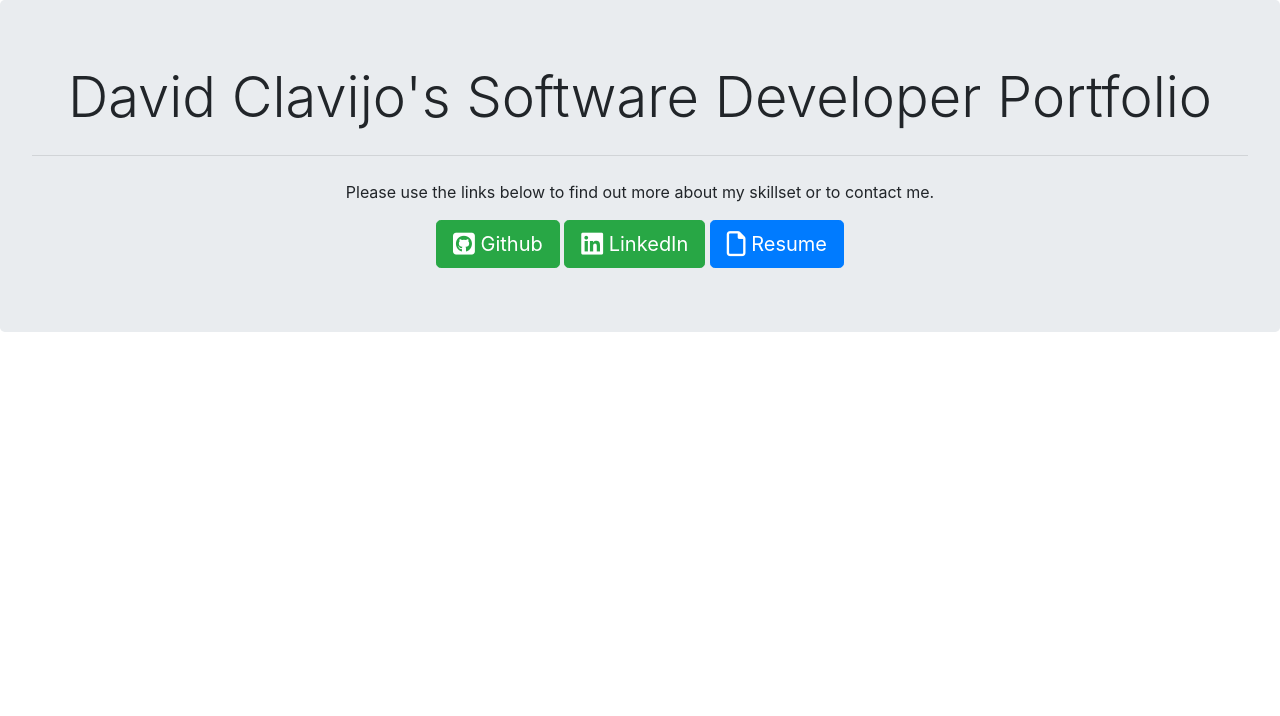
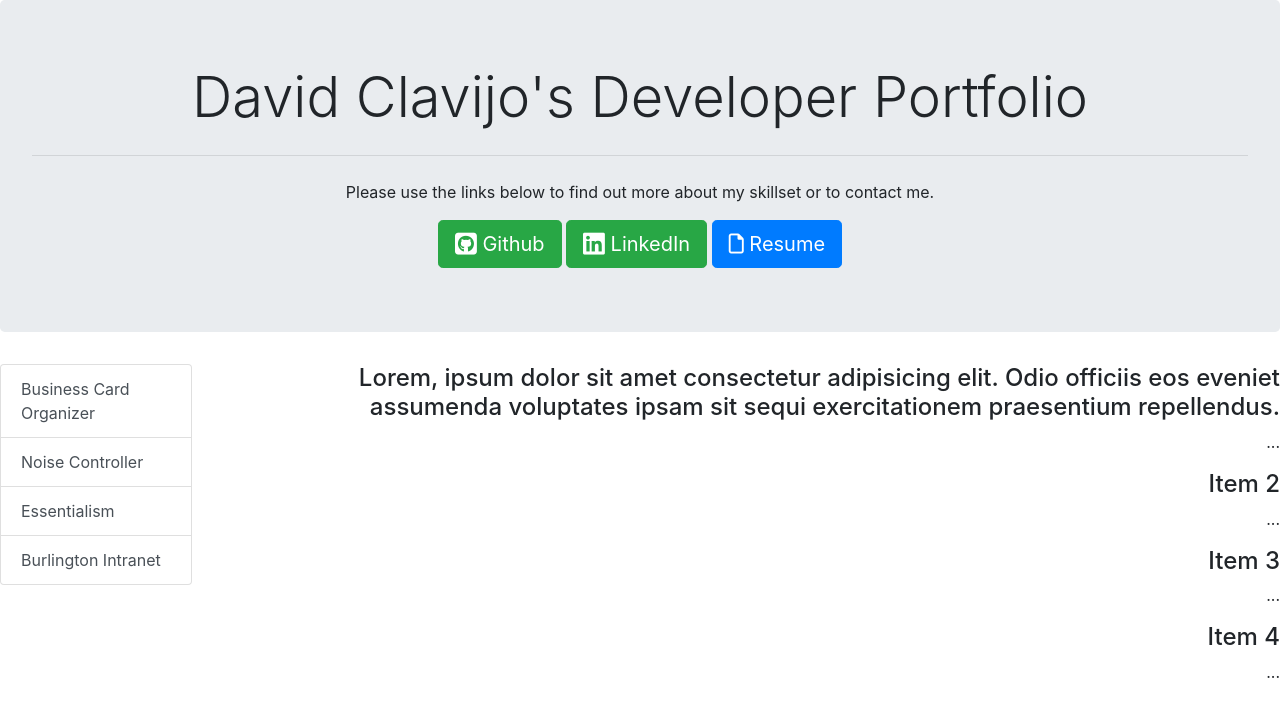
Before and after one commit to DavidClavijo13/Portfolio2019, a plain HTML site: page index.html in a window 1280 px wide. Drawn offline with nearby package versions, Linux system fonts and the light colour scheme.

Commit message:
added side navigation

```diff
--- /dev/null
+++ b/index.css
@@ -0,0 +1,17 @@
+#list-example {
+  width: 15%;
+  position: fixed;
+}
+
+.scrollspy-example {
+  width: 100%;
+}
+
+.list-group-item.active {
+  color: black;
+  background-color: white;
+}
+
+section {
+  margin-left: 20%;
+}
--- a/index.html
+++ b/index.html
@@ -9,12 +9,13 @@
   <link rel="stylesheet" href="https://stackpath.bootstrapcdn.com/bootstrap/4.3.1/css/bootstrap.min.css"
     integrity="sha384-ggOyR0iXCbMQv3Xipma34MD+dH/1fQ784/j6cY/iJTQUOhcWr7x9JvoRxT2MZw1T" crossorigin="anonymous" />
   <script src="https://kit.fontawesome.com/21d6567733.js"></script>
+  <link rel="stylesheet" href="./index.css" />
 </head>
 
 <body>
   <header>
     <div class="jumbotron text-center">
-      <h1 class="display-4">David Clavijo's Software Developer Portfolio</h1>
+      <h1 class="display-4">David Clavijo's Developer Portfolio</h1>
       <hr class="my-4" />
       <p>
         Please use the links below to find out more about my skillset or to contact me.
@@ -31,11 +32,31 @@
       <a class="btn btn-primary btn-lg"
         href="https://drive.google.com/file/d/18I6QKMpIQ9fUBJd74i_5gXRNQV7uQRA3/view?usp=sharing" target="_blank"
         role="button">
-        <i class="far fa-file fa-lg"></i>
+        <i class="far fa-file "></i>
         Resume
       </a>
     </div>
   </header>
+  <div id="list-example" class="list-group">
+    <a class="list-group-item list-group-item-action bt" href="#list-item-1">Business Card Organizer</a>
+    <a class="list-group-item list-group-item-action" href="#list-item-2">Noise Controller</a>
+    <a class="list-group-item list-group-item-action" href="#list-item-3">Essentialism</a>
+    <a class="list-group-item list-group-item-action" href="#list-item-4">Burlington Intranet</a>
+  </div>
+  <section>
+    <div data-spy="scroll" data-target="#list-example" data-offset="0" class="scrollspy-example text-right">
+      <h4 id="list-item-1">Lorem, ipsum dolor sit amet consectetur adipisicing elit. Odio officiis eos eveniet assumenda
+        voluptates ipsam sit sequi exercitationem praesentium repellendus.</h4>
+      <p>...</p>
+      <h4 id="list-item-2">Item 2</h4>
+      <p>...</p>
+      <h4 id="list-item-3">Item 3</h4>
+      <p>...</p>
+      <h4 id="list-item-4">Item 4</h4>
+      <p>...</p>
+    </div>
+  </section>
+  <footer></footer>
   <script src="https://code.jquery.com/jquery-3.3.1.slim.min.js"
     integrity="sha384-q8i/X+965DzO0rT7abK41JStQIAqVgRVzpbzo5smXKp4YfRvH+8abtTE1Pi6jizo"
     crossorigin="anonymous"></script>
```
